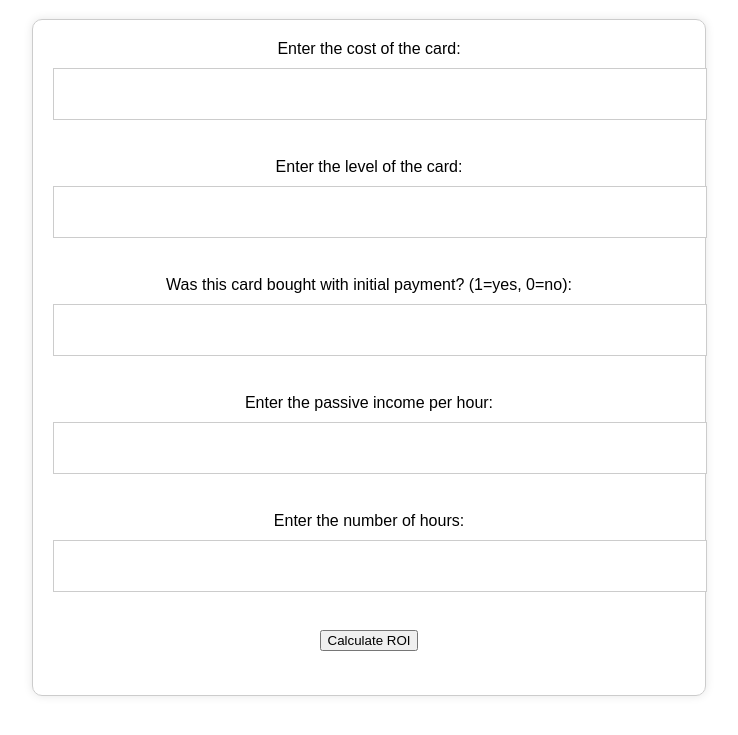
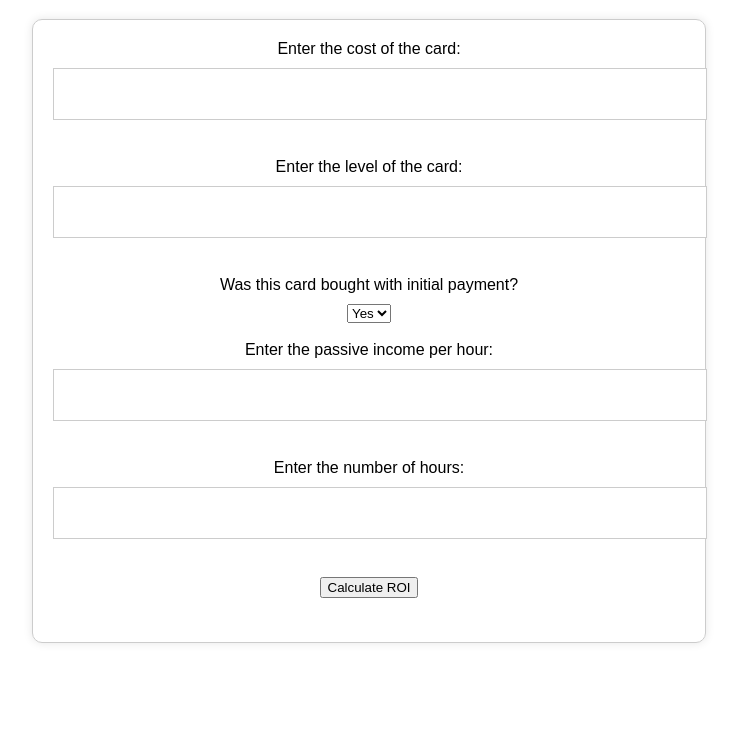
Before and after one commit to jrmdg31/hamsternigem.github.io, a plain HTML site: page index.html in a window 1280 px wide. Shown: the part 79-814 px from the top of the page, without its empty margins (271-1009 px from the left). Drawn offline with Linux system fonts and the light colour scheme.

Commit message:
Update index.html

```diff
--- a/index.html
+++ b/index.html
@@ -14,8 +14,11 @@
         <input type="number" id="cost" required><br><br>
         <label for="level">Enter the level of the card:</label>
         <input type="number" id="level" required><br><br>
-        <label for="initial-payment">Was this card bought with initial payment? (1=yes, 0=no):</label>
-        <input type="number" id="initial-payment" required><br><br>
+        <label for="initial-payment">Was this card bought with initial payment?</label>
+        <select id="initial-payment">
+            <option value="1">Yes</option>
+            <option value="0">No</option>
+        </select><br><br>
         <label for="income">Enter the passive income per hour:</label>
         <input type="number" id="income" required><br><br>
         <label for="hours">Enter the number of hours:</label>
```
